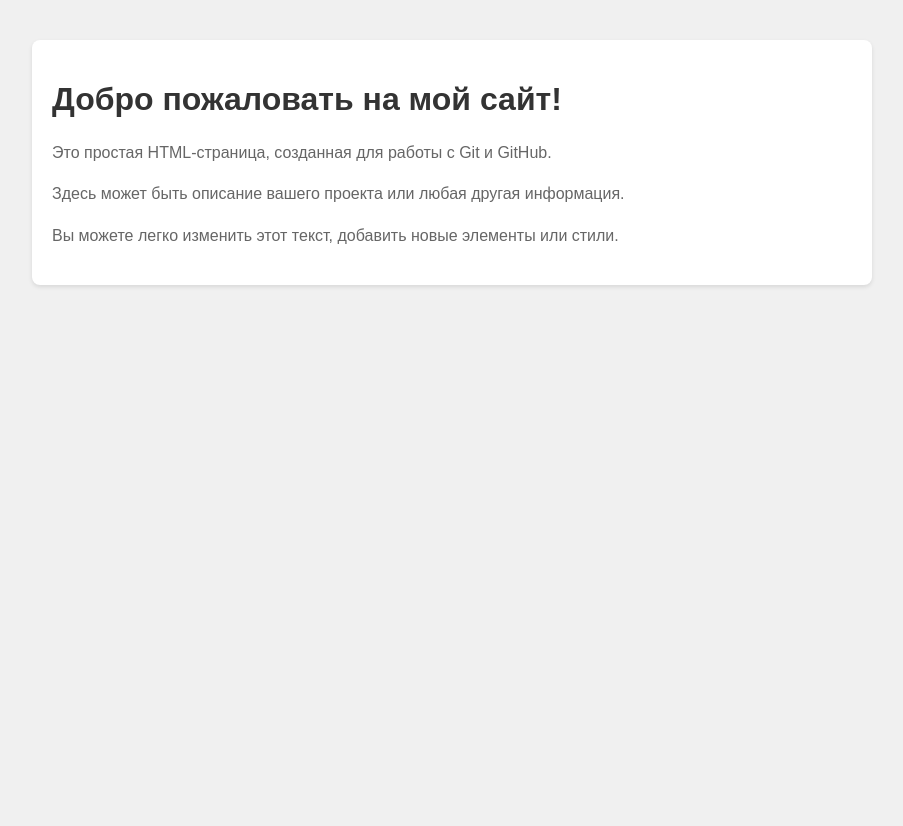
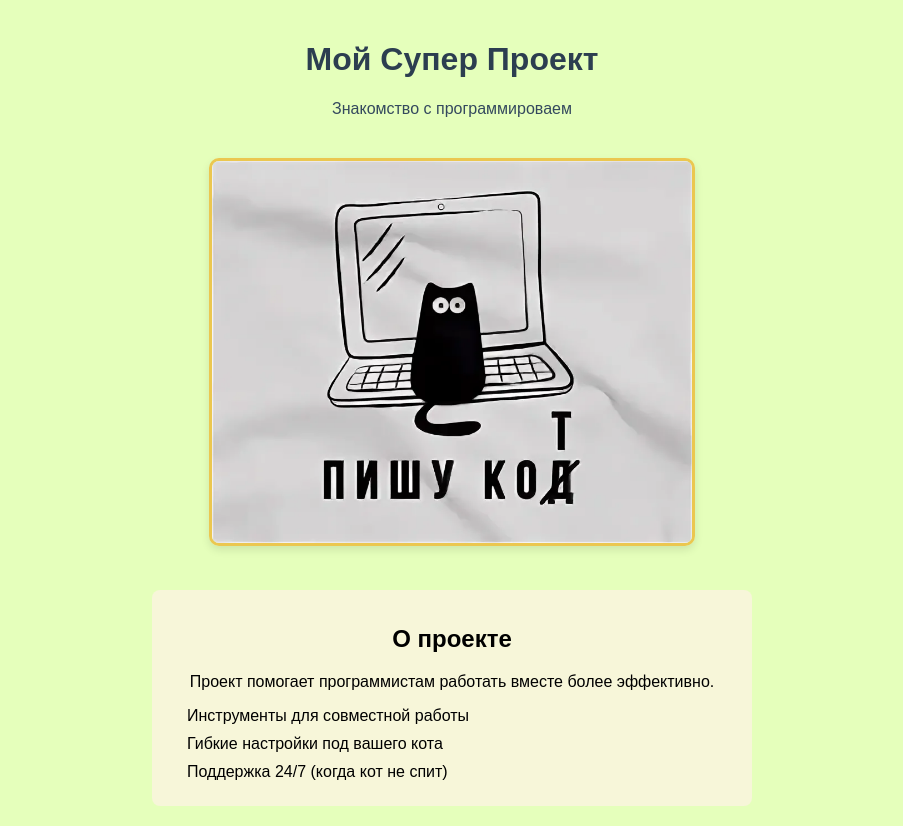
Before and after one commit to kristina099/MySuperProject, a plain HTML site: page src/index.html in a window 1280 px wide. Shown: the whole page, without its empty margins (188-1091 px from the left). Before the commit the page ends 800 px from the top, so only its background shows below. Drawn offline with Linux system fonts and the light colour scheme.

```diff
--- a/src/index.html
+++ b/src/index.html
@@ -3,36 +3,58 @@
 <head>
     <meta charset="UTF-8">
     <meta name="viewport" content="width=device-width, initial-scale=1.0">
-    <title>Мой простой сайт</title>
+    <title>Мой Супер Проект</title>
     <style>
         body {
             font-family: Arial, sans-serif;
-            margin: 40px;
-            background-color: #f0f0f0;
+            max-width: 600px;
+            margin: 0 auto;
+            padding: 20px;
+            text-align: center;
+            background-color: #e5ffbb;
         }
         h1 {
-            color: #333;
+            color: #2c3e50;
         }
-        p {
-            color: #666;
-            line-height: 1.6;
+        .project-goal {
+            color: #34495e;
+            margin-bottom: 20px;
         }
-        .container {
-            max-width: 800px;
-            margin: 0 auto;
-            background: white;
-            padding: 20px;
+        .cat-image {
+            max-width: 80%;
+            margin: 20px 0;
+            border-radius: 10px;
+            box-shadow: 0 4px 8px rgba(0,0,0,0.1);
+            border: 3px solid #ebc750;
+        }
+        .info {
+            background-color: #f7f6d9;
+            padding: 15px;
             border-radius: 8px;
-            box-shadow: 0 2px 4px rgba(0,0,0,0.1);
+            margin-top: 20px;
+        }
+        .feature {
+            margin: 10px 0;
+            text-align: left;
+            padding-left: 20px;
         }
     </style>
 </head>
 <body>
-    <div class="container">
-        <h1>Добро пожаловать на мой сайт!</h1>
-        <p>Это простая HTML-страница, созданная для работы с Git и GitHub.</p>
-        <p>Здесь может быть описание вашего проекта или любая другая информация.</p>
-        <p>Вы можете легко изменить этот текст, добавить новые элементы или стили.</p>
+    <h1>Мой Супер Проект</h1>
+    <p class="project-goal">Знакомство с программироваем</p>
+
+    <img class="cat-image" src="img/i.png" alt="Кот программист держит табличку 'пишу код'">
+
+
+    <div class="info">
+        <h2>О проекте</h2>
+        <p>Проект помогает программистам работать вместе более эффективно.</p>
+
+        <div class="feature">Инструменты для совместной работы</div>
+        <div class="feature">Гибкие настройки под вашего кота</div>
+        <div class="feature">Поддержка 24/7 (когда кот не спит)</div>
+
     </div>
 </body>
 </html>
```
Also changed, not shown: images/111.png (added), images/logo.png (added), src/img/i.png (added), 1 other file.
